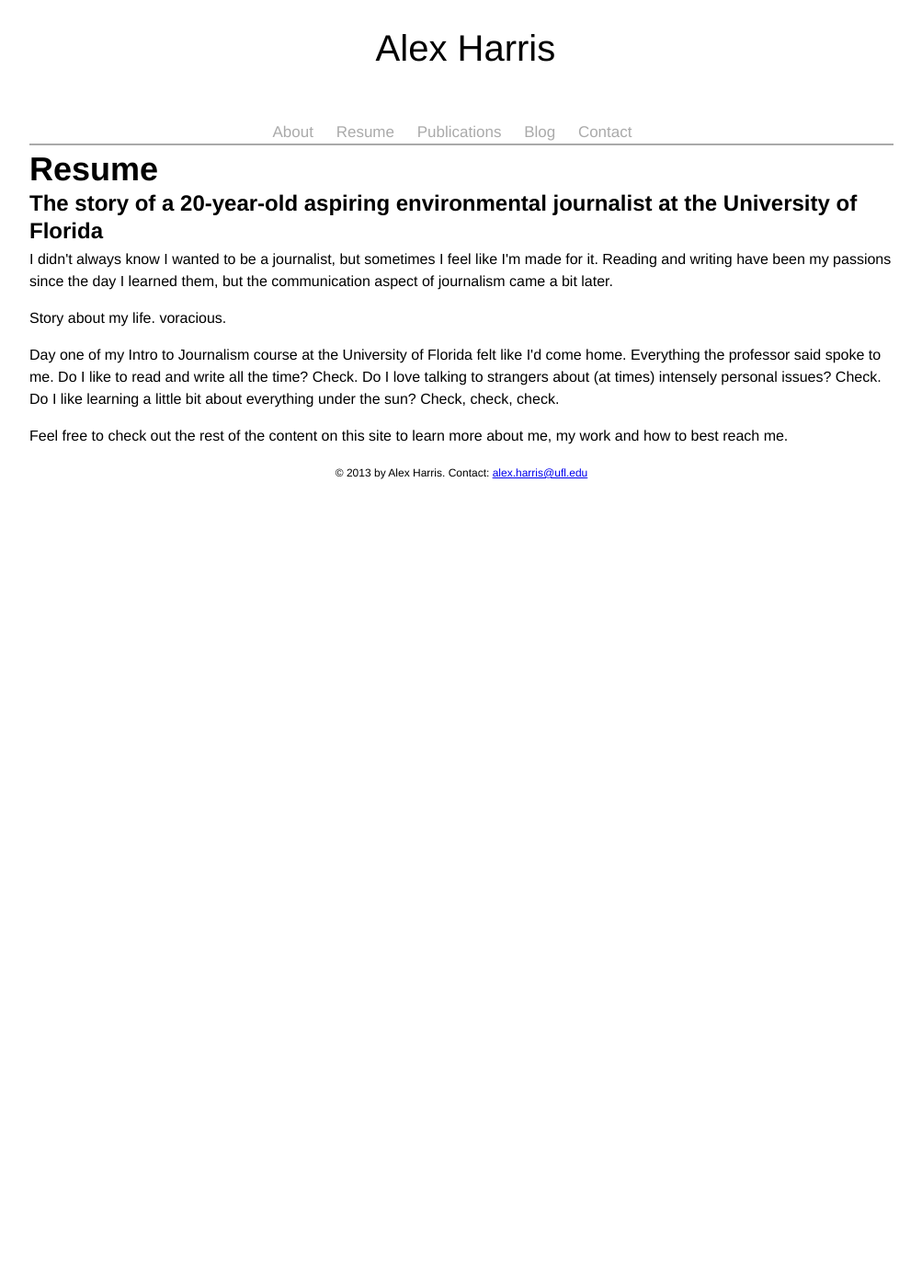
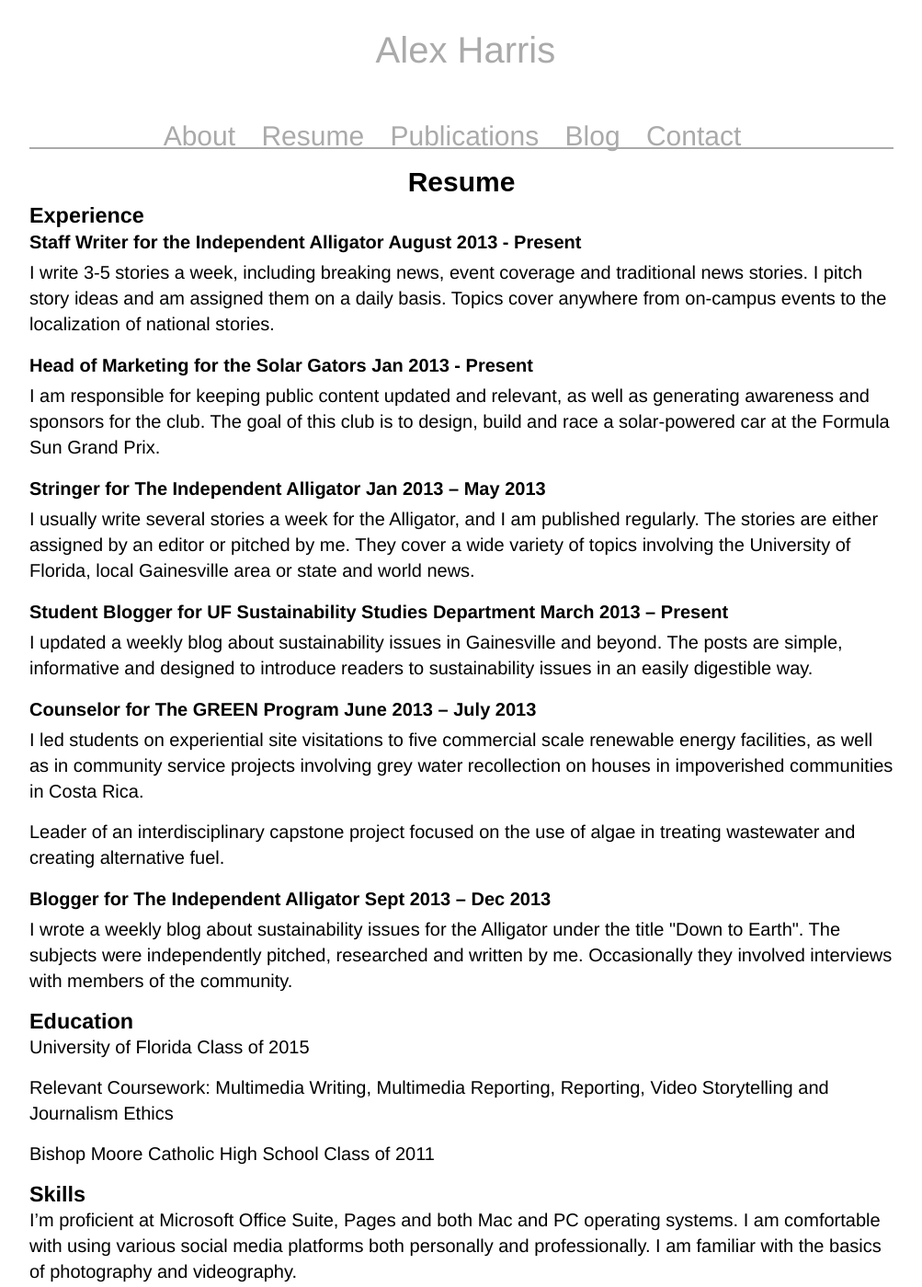
Before and after one commit to harrisalexc/harrisalexc.github.io, a plain HTML site: page resume.html in a window 1280 px wide. Shown: the part 40-1439 px from the top of the page at 92% size, without its empty margins (138-1141 px from the left). Before the commit the page ends 800 px from the top, so only its background shows below. Drawn offline with Linux system fonts and the light colour scheme.

Commit message:
Personal website updates

```diff
--- a/css/base.css
+++ b/css/base.css
@@ -5,8 +5,8 @@ padding: 0;
 }
 
 body {
-    font-size: 16px;
-    line-height: 24px;
+    font-size: 20px;
+    line-height: 28px;
     font-family: helvetica, sans-serif, arial;
 }
 
@@ -27,7 +27,7 @@ header h1 {
 	padding:0px;
 	text-align:center;
 	border-bottom:solid #aaa 2px;
-	font-size:17px;
+	font-size:30px;
 	line-height:25px;
 }
 
@@ -42,8 +42,10 @@ header h1 {
 #name {
     padding-bottom:5%;
 	font-weight:400;
-	color:#000;
+	color:#aaa;
     margin-left: 39%;
+    font-family: helvetica, sans-serif, arial;
+
 }
 
 #header li {
@@ -77,13 +79,16 @@ header a:visited{
 
 
 article h1 {
-    font-size: 36px;
+    text-align: center;
+    font-family: sans-serif, arial, helvetica;
+    color: #000;
+    font-size: 30px;
     line-height: 44px;
-    margin-top: 4px;
+    margin-top: 14px;
 }
 
 article h2 {
-    font-size: 24px;
+    font-size: 20px;
     line-height: 30px;
     margin-bottom: 4px;
 }
@@ -96,7 +101,7 @@ article h2 {
 
 #content_right {
     overflow: hidden;
-	width:193px;
+	width:20%;
 	float:right;
 	padding-right: 10px;
 }
@@ -107,6 +112,12 @@ article h2 {
     margin-right:50%;
 }
 
+#blog {
+    text-align: center;
+    padding: 0 0 15px 0;
+    font-size: 20px;
+}
+
 footer {
     text-align: center;
     font-size: 12px;
--- a/resume.html
+++ b/resume.html
@@ -24,14 +24,34 @@
         </header>
         <article>
             <h1>Resume</h1>
-            <h2>The story of a 20-year-old aspiring environmental journalist at the University of Florida</h2>
-            <p>I didn't always know I wanted to be a journalist, but sometimes I feel like I'm made for it. Reading and writing have been my passions since the day I learned them, but the communication aspect of journalism came a bit later. </p>
+            <h3>Experience</h3>
+<h2>Staff Writer for the Independent Alligator August 2013 - Present</h2>
+    <p> I write 3-5 stories a week, including breaking news, event coverage and traditional news stories. I pitch story ideas and am assigned them on a daily basis. Topics cover anywhere from on-campus events to the localization of national stories.</p>
 
-<p> Story about my life. voracious.</p>
+<h2>Head of Marketing for the Solar Gators	Jan 2013 - Present</h2>
+    <p>I am responsible for keeping public content updated and relevant, as well as generating awareness and sponsors for the club. The goal of this club is to design, build and race a solar-powered car at the Formula Sun Grand Prix.</p>
 
-<p>Day one of my Intro to Journalism course at the University of Florida felt like I'd come home. Everything the professor said spoke to me. Do I like to read and write all the time? Check. Do I love talking to strangers about (at times) intensely personal issues? Check. Do I like learning a little bit about everything under the sun? Check, check, check.</p>
+<h2>Stringer for The Independent Alligator	Jan 2013 – May 2013</h2>
+	<p>I usually write several stories a week for the Alligator, and I am published regularly. The stories are either assigned by an editor or pitched by me. They cover a wide variety of topics involving the University of Florida, local Gainesville area or state and world news.</p>
 
-<p> Feel free to check out the rest of the content on this site to learn more about me, my work and how to best reach me.</p>
+<h2>Student Blogger for UF Sustainability Studies Department	March 2013 – Present</h2>
+    <p>I updated a weekly blog about sustainability issues in Gainesville and beyond. The posts are simple, informative and designed to introduce readers to sustainability issues in an easily digestible way.</p>
+
+<h2>Counselor for The GREEN Program	June 2013 – July 2013</h2>
+        <p>I led students on experiential site visitations to five commercial scale renewable energy facilities, as well as in community service projects involving grey water recollection on houses in impoverished communities in Costa Rica.</p>
+            <p>Leader of an interdisciplinary capstone project focused on the use of algae in treating wastewater and creating alternative fuel.</p>
+
+<h2>Blogger for The Independent Alligator	Sept 2013 – Dec 2013</h2>
+    <p>I wrote a weekly blog about sustainability issues for the Alligator under the title "Down to Earth". The subjects were independently pitched, researched and written by me. Occasionally they involved interviews with members of the community.</p>
+
+<h3>Education</h3>
+<p>University of Florida	Class of 2015</p>
+<p>Relevant Coursework: Multimedia Writing, Multimedia Reporting, Reporting, Video Storytelling and Journalism Ethics</p>
+<p>Bishop Moore Catholic High School	Class of 2011</p>
+
+<h3>Skills</h3>
+<p>I’m proficient at Microsoft Office Suite, Pages and both Mac and PC operating systems. I am comfortable with using various social media platforms both personally and professionally. I am familiar with the basics of photography and videography. </p>
+
 
         </article>
         <footer>
```
Also changed, not shown: Index.html (+1 -1 lines), blog.html (+2 -2 lines), contact.html (+2 -2 lines), publications.html (+4 -9 lines).
